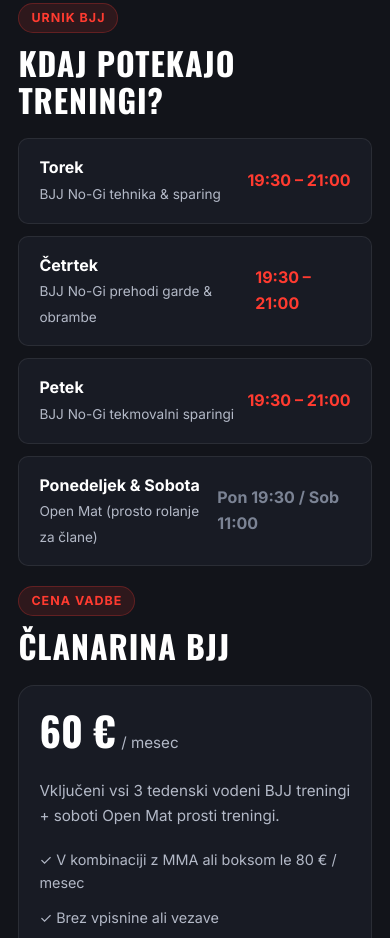
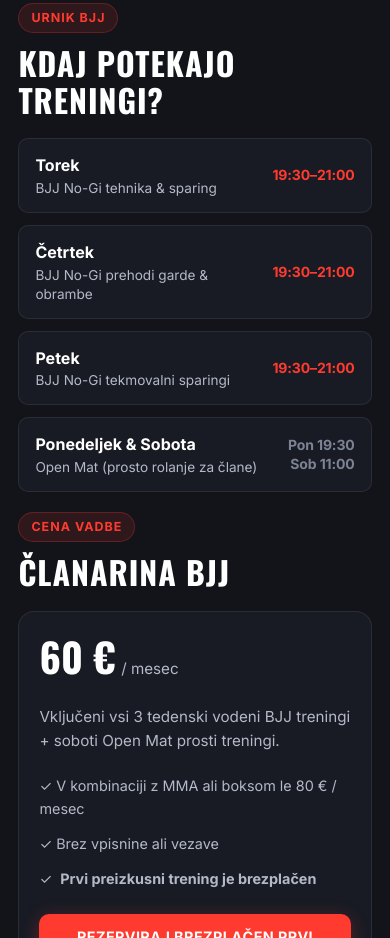
Before and after one commit to kikok34/Tnt-Gym, a plain HTML site: page bjj.html in a window 390 px wide. Shown: the part 2534-3472 px from the top of the page. Drawn offline with nearby package versions, Linux system fonts and the light colour scheme.

Commit message:
Improve mobile schedule layout and standardise labels
Keep time ranges on one line on mobile.
Restore the compact desktop timetable.
Standardise level and membership labels.
Correct Wednesday MMA to Nadaljevalci & tekmovalci.

```diff
--- a/bjj.html
+++ b/bjj.html
@@ -185,37 +185,40 @@
         <div>
           <span class="section-tag">Urnik BJJ</span>
           <h2 style="font-size: 2rem; margin-bottom: 1.25rem;">Kdaj potekajo treningi?</h2>
-          <div style="display: flex; flex-direction: column; gap: 0.75rem;">
-            <div style="background: var(--bg-surface-2); border: 1px solid var(--border-subtle); padding: 1rem 1.25rem; border-radius: var(--radius-md); display: flex; justify-content: space-between; align-items: center;">
-              <div>
-                <strong style="color: #ffffff; display: block;">Torek</strong>
-                <span style="font-size: 0.85rem; color: var(--text-secondary);">BJJ No-Gi tehnika &amp; sparing</span>
+          <div class="program-schedule-list">
+            <div class="program-schedule-card">
+              <div class="program-schedule-info">
+                <strong>Torek</strong>
+                <span style="color: var(--text-secondary);">BJJ No-Gi tehnika &amp; sparing</span>
               </div>
-              <span style="color: var(--color-brand); font-weight: 700;">19:30 – 21:00</span>
+              <span class="program-schedule-time">19:30–21:00</span>
             </div>
 
-            <div style="background: var(--bg-surface-2); border: 1px solid var(--border-subtle); padding: 1rem 1.25rem; border-radius: var(--radius-md); display: flex; justify-content: space-between; align-items: center;">
-              <div>
-                <strong style="color: #ffffff; display: block;">Četrtek</strong>
-                <span style="font-size: 0.85rem; color: var(--text-secondary);">BJJ No-Gi prehodi garde &amp; obrambe</span>
+            <div class="program-schedule-card">
+              <div class="program-schedule-info">
+                <strong>Četrtek</strong>
+                <span style="color: var(--text-secondary);">BJJ No-Gi prehodi garde &amp; obrambe</span>
               </div>
-              <span style="color: var(--color-brand); font-weight: 700;">19:30 – 21:00</span>
+              <span class="program-schedule-time">19:30–21:00</span>
             </div>
 
-            <div style="background: var(--bg-surface-2); border: 1px solid var(--border-subtle); padding: 1rem 1.25rem; border-radius: var(--radius-md); display: flex; justify-content: space-between; align-items: center;">
-              <div>
-                <strong style="color: #ffffff; display: block;">Petek</strong>
-                <span style="font-size: 0.85rem; color: var(--text-secondary);">BJJ No-Gi tekmovalni sparingi</span>
+            <div class="program-schedule-card">
+              <div class="program-schedule-info">
+                <strong>Petek</strong>
+                <span style="color: var(--text-secondary);">BJJ No-Gi tekmovalni sparingi</span>
               </div>
-              <span style="color: var(--color-brand); font-weight: 700;">19:30 – 21:00</span>
+              <span class="program-schedule-time">19:30–21:00</span>
             </div>
 
-            <div style="background: var(--bg-surface-2); border: 1px solid var(--border-subtle); padding: 1rem 1.25rem; border-radius: var(--radius-md); display: flex; justify-content: space-between; align-items: center;">
-              <div>
-                <strong style="color: #ffffff; display: block;">Ponedeljek &amp; Sobota</strong>
-                <span style="font-size: 0.85rem; color: var(--text-secondary);">Open Mat (prosto rolanje za člane)</span>
+            <div class="program-schedule-card">
+              <div class="program-schedule-info">
+                <strong>Ponedeljek &amp; Sobota</strong>
+                <span style="color: var(--text-secondary);">Open Mat (prosto rolanje za člane)</span>
               </div>
-              <span style="color: var(--text-muted); font-weight: 700;">Pon 19:30 / Sob 11:00</span>
+              <span class="program-schedule-time is-muted program-schedule-time-combined">
+                <span>Pon 19:30</span>
+                <span>Sob 11:00</span>
+              </span>
             </div>
           </div>
         </div>
--- a/css/style.css
+++ b/css/style.css
@@ -1124,6 +1124,106 @@ h1, h2, h3, h4, h5, h6 {
 }
 
 /* --------------------------------------------------------------------------
+   10b. Program Page Schedule Cards (mma.html, boks.html, kickbox.html, bjj.html, otroci.html)
+   -------------------------------------------------------------------------- */
+.program-schedule-list {
+  display: flex;
+  flex-direction: column;
+  gap: 0.75rem;
+}
+
+.program-schedule-card {
+  background: var(--bg-surface-2);
+  border: 1px solid var(--border-subtle);
+  padding: 1rem 1.25rem;
+  border-radius: var(--radius-md);
+  display: flex;
+  justify-content: space-between;
+  align-items: center;
+  gap: 0.75rem;
+  min-width: 0;
+}
+
+.program-schedule-info {
+  flex: 1 1 auto;
+  min-width: 0;
+}
+
+.program-schedule-info strong {
+  color: #ffffff;
+  display: block;
+}
+
+.program-schedule-info span {
+  font-size: 0.85rem;
+  display: block;
+  line-height: 1.4;
+  word-wrap: break-word;
+  overflow-wrap: break-word;
+}
+
+.program-schedule-time {
+  flex: 0 0 auto;
+  color: var(--color-brand);
+  font-weight: 700;
+  font-size: 0.95rem;
+  white-space: nowrap;
+  text-align: right;
+  letter-spacing: -0.01em;
+  padding-left: 0.25rem;
+}
+
+.program-schedule-time.is-muted {
+  color: var(--text-muted);
+}
+
+.program-schedule-time-combined {
+  display: flex;
+  flex-direction: column;
+  align-items: flex-end;
+  line-height: 1.35;
+  white-space: nowrap;
+}
+
+.program-schedule-time-combined span {
+  white-space: nowrap;
+  display: block;
+  text-align: right;
+}
+
+@media (max-width: 480px) {
+  .program-schedule-card {
+    padding: 0.875rem 1rem;
+    gap: 0.65rem;
+  }
+  .program-schedule-time {
+    font-size: 0.875rem;
+  }
+}
+
+@media (max-width: 360px) {
+  .program-schedule-card {
+    flex-direction: column;
+    align-items: flex-start;
+    gap: 0.5rem;
+    padding: 0.75rem 0.875rem;
+  }
+  .program-schedule-info {
+    width: 100%;
+  }
+  .program-schedule-time {
+    align-self: flex-end;
+    text-align: right;
+    margin-top: 0.15rem;
+    padding-left: 0;
+  }
+  .program-schedule-time-combined {
+    align-items: flex-end;
+    width: 100%;
+  }
+}
+
+/* --------------------------------------------------------------------------
    11. Beginners Callout Section
    -------------------------------------------------------------------------- */
 .beginners-banner {
```
Also changed, not shown: boks.html (+19 -16 lines), kickbox.html (+16 -16 lines), mma.html (+24 -21 lines), otroci.html (+11 -11 lines).
